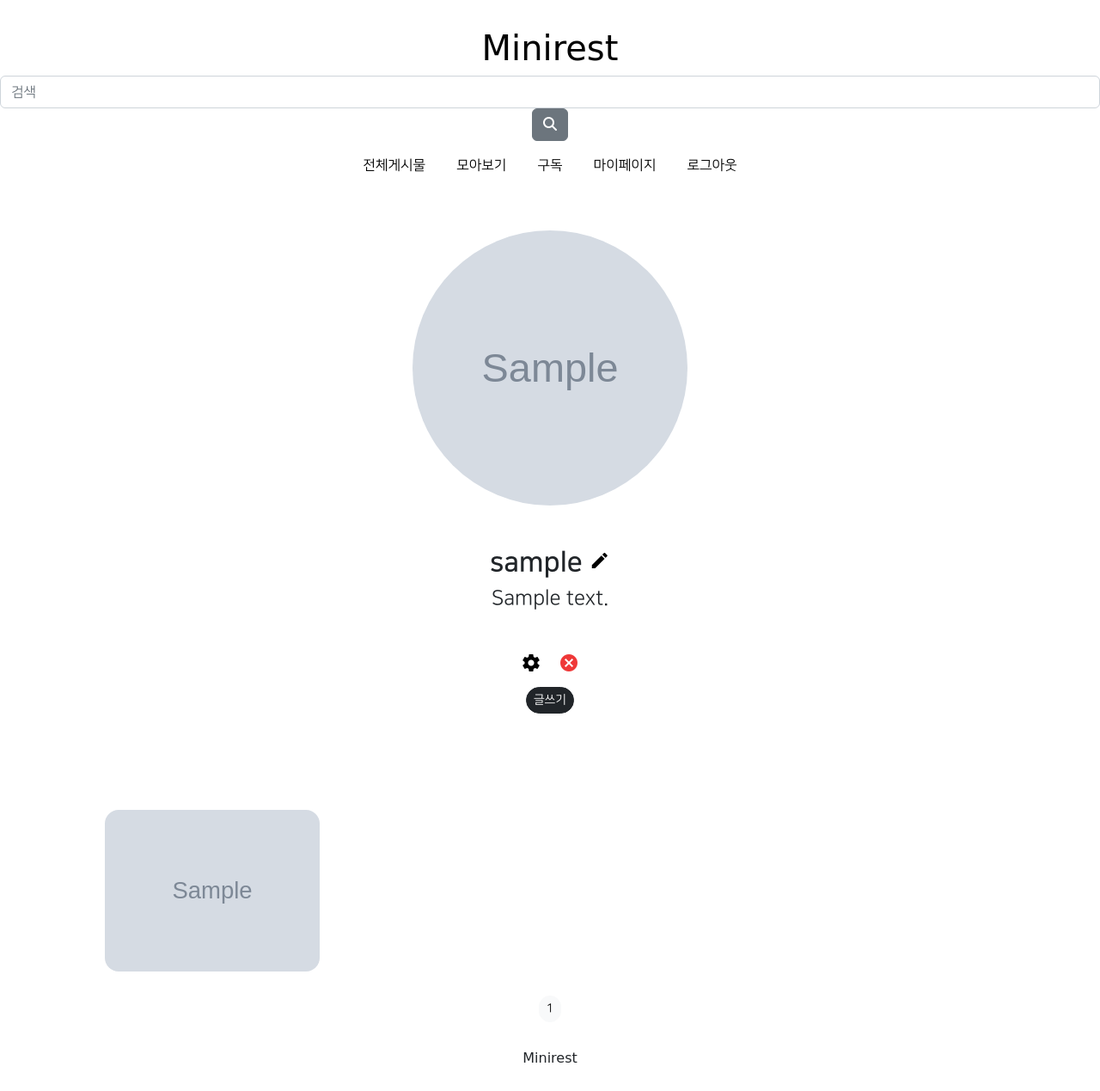
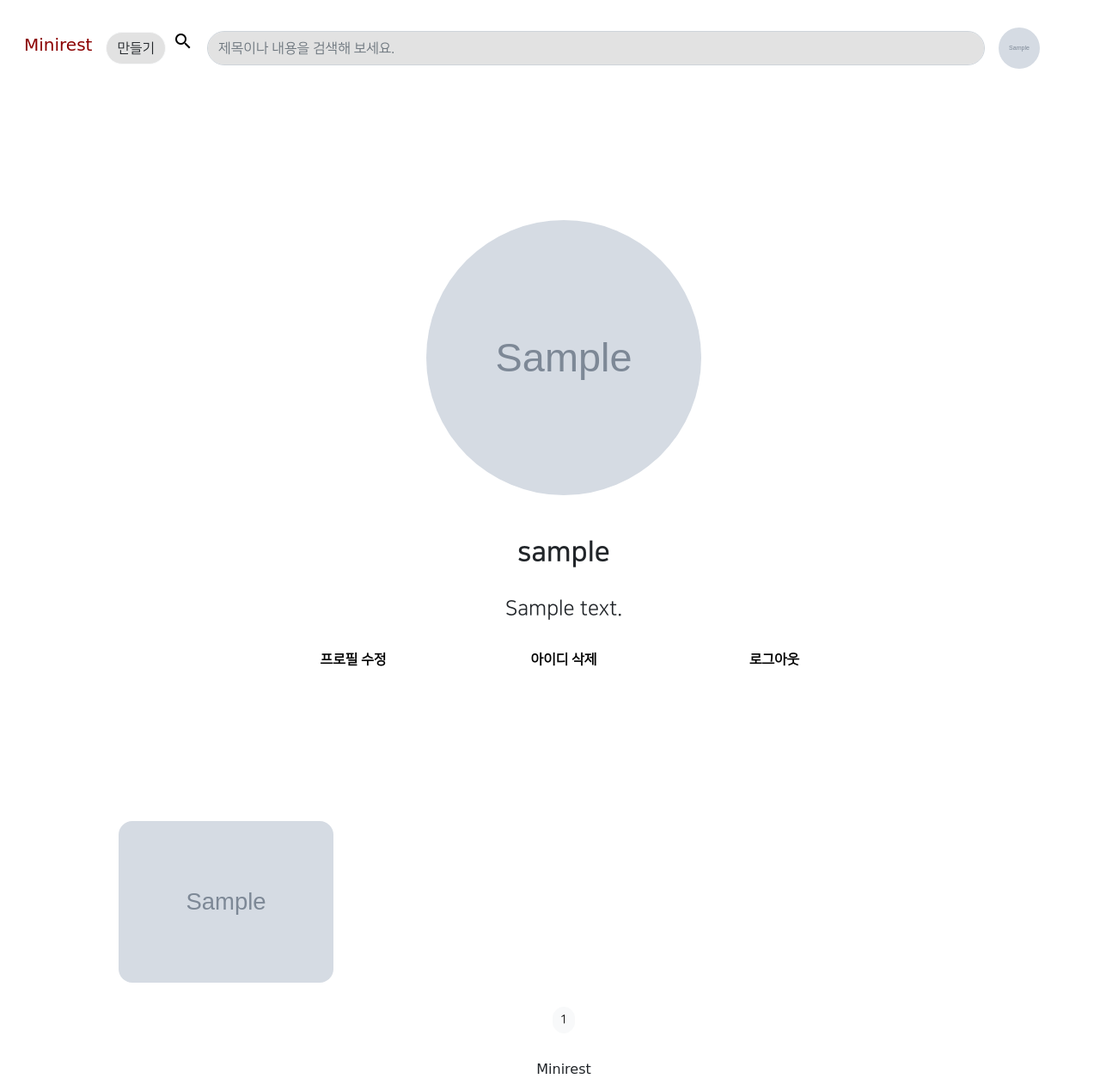
Before and after one commit to kidsage/minirest, a Django app: page /accounts/detail/1 in a window 1280 px wide. Shown: the whole page at 86% size. Before the commit the page ends 1236 px from the top, so only its background shows below. Run offline with Django 4.2, Linux system fonts and the light colour scheme; a user stored in the database is signed in; tables that the repository leaves empty hold one stand-in row (values such as "Sample post"); grey boxes marked "Sample" are stand-in pictures; some libraries are stand-ins or nearby versions; some web fonts are replaced.

Commit message:
8/17 be fixing searchapp 2nd

```diff
--- a/accountapp/templates/accountapp/detail.html
+++ b/accountapp/templates/accountapp/detail.html
@@ -5,30 +5,28 @@
     <div>
         <div style="text-align: center; max-width: 700px; margin: 4rem auto;">
             {% if target_user.profile %}
-            <img src="{{ target_user.profile.image.url }}" alt="" style="height: 20rem; width: 20rem; border-radius: 10rem; margin-bottom: 3rem; object-fit: cover;">
-            <h2 style="font-family: 'NanumSquareB';">
-                {{ target_user.profile.nickname }}
-                {% if target_user == user %}
-                <a class="material-icons" href="{% url 'profileapp:update' pk=target_user.profile.pk %}">edit</a>
-                {% endif %}
-            </h2>
-            <h4 style="margin-bottom: 3rem;">{{ target_user.profile.message }}</h4>
+                <img src="{{ target_user.profile.image.url }}" alt="" style="height: 20rem; width: 20rem; border-radius: 10rem; margin-bottom: 3rem; object-fit: cover;">
+                <h2 style="font-family: 'NanumSquareB';">
+                    {{ target_user.profile.nickname }}
+                </h2>
+                <h4 style="margin: 2rem 3rem;">{{ target_user.profile.message }}</h4>
             {% else %}
                 {% if target_user == user %}
                     <h2 style="font-family: 'NanumSquareB';">프로필을 만들어주세요</h2>
-                    <a class="material-icons" style="margin-right: 1rem;" href="{% url 'profileapp:create' %}"><p>personadd</p></a>
+                    <a style="margin-right: 1rem;" href="{% url 'profileapp:create' %}"><p>프로필 생성</p></a>
                 {% else %}
                     <h2>닉네임을 설정하지 않은 유저입니다</h2>
                 {% endif %}
             {% endif %}
             {% if target_user == user %}
-            <a class="material-icons" style="margin-right: 1rem;" href="{% url 'accountapp:update' pk=user.pk %}"><p>settings</p>
-            </a>
-            <a class="material-icons" style="color: #EF3838;" href="{% url 'accountapp:delete' pk=user.pk %}"><p>cancel</p>
-            </a><br>
-            <a href="{% url 'articleapp:create' %}" class="btn btn-dark btn-sm rounded-pill">글쓰기</a>
+            <div style="width: 30%; height: 200px; float: left;"><a class="fw-bold" href="{% url 'accountapp:update' pk=user.pk %}"><p>프로필 수정</p></a></div>
+            <div style="width: 40%; height: 200px; float: left;"><a class="fw-bold" href="{% url 'accountapp:delete' pk=user.pk %}"><p>아이디 삭제</p></a></div>
+            <div style="width: 30%; height: 200px; float: right;"><a class="fw-bold" href="{% url 'accountapp:logout' %}?next={{ request.path }}"><p>로그아웃</p></a></div>
             {% endif %}
-        </div><br><br>
-        <div>{% include 'snippets/list_fragment.html' with article_list=object_list %}</div>
+            <br>
+        </div>
+        <div style="clear: both;">
+            {% include 'snippets/list_fragment.html' with article_list=object_list %}
+        </div>
     </div>
 {% endblock %}
--- a/searchapp/urls.py
+++ b/searchapp/urls.py
@@ -1,9 +1,9 @@
 from django.urls import path
 
-from searchapp.views import SearchFormView
+from searchapp.views import SearchListView
 
 app_name = 'searchapp'
 
 urlpatterns = [
-    path('', SearchFormView.as_view(), name='search'),
+    path('', SearchListView.as_view(), name='search'),
 ]
--- a/static/base.css
+++ b/static/base.css
@@ -40,10 +40,10 @@ a:hover {
 
 
 .minirest_header_nav {
-    margin: 1rem 1rem;
+    margin: 0 0;
 }
 
 
 .minirest_header_navbar {
-    margin: 1rem 0;
+    margin: 0 0;
 }
--- a/templates/base.html
+++ b/templates/base.html
@@ -3,7 +3,7 @@
 
 {% include 'head.html' %}
 
-<body style="font-family: 'NanumSquareR';">
+<body style="width: 100%; height: auto; font-family: 'NanumSquareR'; margin: 1rem 1rem; ">
 
     {% include 'header.html' %}
 
--- a/templates/header.html
+++ b/templates/header.html
@@ -1,4 +1,4 @@
-<div class="minirest_header">
+<!-- <div class="minirest_header">
     <div>
         <h1 class="minirest_logo">
             <a href="{% url 'articleapp:list' %}">
@@ -37,4 +37,41 @@
         </a>
         {% endif %}
     </div>
+</div> -->
+
+{% load static %}
+
+<div class="minirest-header">
+    <nav class="navbar navbar-expand-lg navbar-white bg-white">
+        <div class="container-fluid">
+            <a class="navbar-brand minirest_logo h1" style="color: darkred;" href="{% url 'articleapp:list' %}">Minirest</a>
+
+            <button class="navbar-toggler" type="button" data-bs-toggle="collapse" data-bs-target="#navbarSupportedContent" aria-controls="navbarSupportedContent" aria-expanded="false" aria-label="Toggle navigation">
+                <span class="navbar-toggler-icon"></span>
+            </button>
+            <ul class="navbar-nav me-2">
+                <a href="{% url 'articleapp:create' %}" class="btn border-light rounded-pill" style="background-color: #E2E2E2;">만들기</a>
+            </ul>
+            <div class="collapse navbar-collapse" id="navbarNav">
+                <form class="d-flex" style="width: 88%;" action="{% url 'searchapp:search' %}" method="get">
+                    {% csrf_token %}
+                    <a class="material-icons" style="margin-right: 1rem;" href="{% url 'profileapp:create' %}"><p>search</p></a>
+                    <input class="form-control me-2 rounded-pill" style="color: black; background-color: #E2E2E2;" type="search" placeholder="제목이나 내용을 검색해 보세요." aria-label="Search" name="q">
+                </form>
+                <ul class="navbar-nav">
+                    {% if not user.is_authenticated %}
+                    <li class="nav-item"><a class="nav-link fw-bold" href="{% url 'accountapp:login' %}?next={{ request.path }}">로그인</a></li>
+                    <li class="nav-item"><a class="nav-link fw-bold" href="{% url 'accountapp:create' %}">가입하기</a></li>
+                    {% else %}
+                    <li class="nav-item">
+                        <a class="nav-link fw-bold" href="{% url 'accountapp:detail' pk=user.pk %}">
+                            <img src="{{ target_user.profile.image.url }}" alt="" style="width: 3rem; height: 3rem; border-radius: 10rem; object-fit: cover;">
+                        </a>
+                    </li>
+                    {% endif %}
+                </ul>
+            </div>
+    </div>
+    </nav>
 </div>
+<br><br><br><br>
--- a/templates/snippets/list_fragment.html
+++ b/templates/snippets/list_fragment.html
@@ -1,7 +1,6 @@
 {% load static %}
 
 <style>
-
     .container {
         padding: 0;
         margin: 0, auto;
@@ -14,7 +13,7 @@
 
     .container div {
         display: flex;
-        justify-content: center;
+        justify-content: left;
         align-items: center;
         border-radius: 1rem;
     }
@@ -23,8 +22,8 @@
         width: 100%;
         border-radius: 1rem;
     }
+</style>
 
-</style>
 {% if article_list %}
 <div class="container">
     {% for article in article_list %}
```
Also changed, not shown: accountapp/templates/accountapp/test.html (deleted, +0 -34 lines), articleapp/templates/articleapp/list.html (+0 -9 lines), searchapp/templates/searchapp/search.html (+4 -6 lines), searchapp/views.py (+16 -4 lines). Lines whose indentation alone changed are shown as unchanged.
